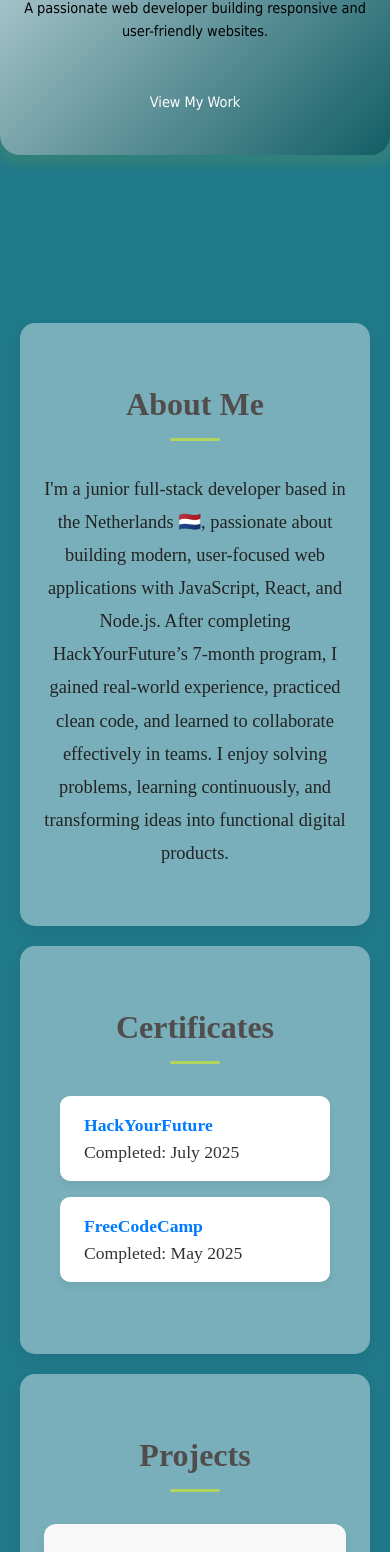
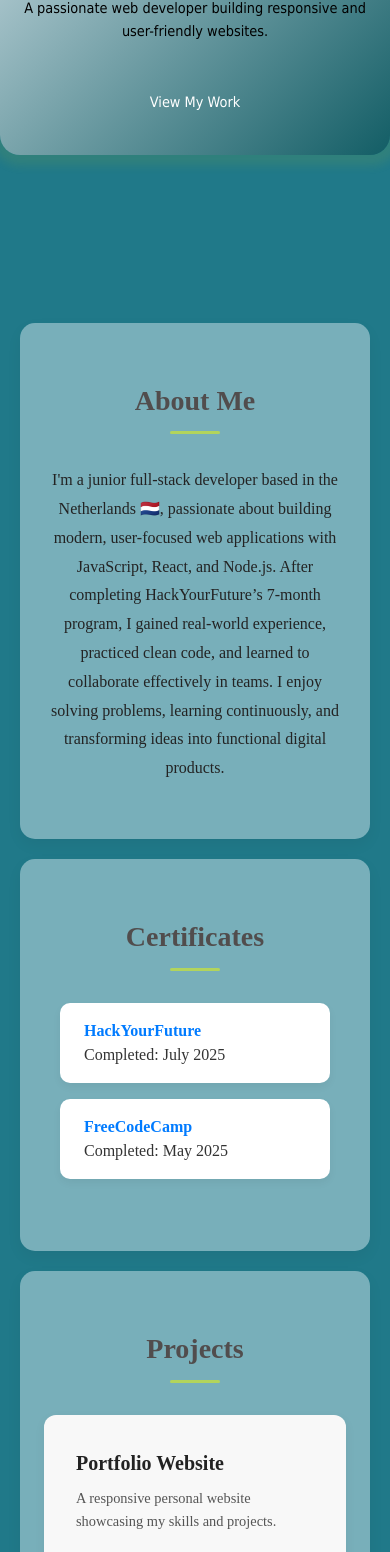
Before and after one commit to Hossein-Kelisa/Hossein-Kelisa-Portfolio, a React (Vite) app: page / in a window 390 px wide. Shown: the part 424-1976 px from the top of the page. Built offline with nearby package versions, Linux system fonts and the light colour scheme.

Commit message:
update it

```diff
--- a/src/components/About.css
+++ b/src/components/About.css
@@ -39,3 +39,11 @@
     font-size: 2rem;
   }
 }
+@media (max-width: 480px) {
+  .about-section p {
+    font-size: 1rem;
+  }
+  .about-section h2 {
+    font-size: 1.75rem;
+  }
+}
--- a/src/components/Certificates.css
+++ b/src/components/Certificates.css
@@ -66,3 +66,11 @@
     padding: 0 1rem;
   }
 }
+@media (max-width: 480px) {
+  .certification-section h2 {
+    font-size: 1.75rem;
+  }
+  .cert-list li {
+    font-size: 1rem;
+  }
+}
--- a/src/components/Projects.css
+++ b/src/components/Projects.css
@@ -78,3 +78,14 @@
     width: 100%;
   }
 }
+@media (max-width: 480px) {
+  .project-section h2 {
+    font-size: 1.75rem;
+  }
+  .project-card h3 {
+    font-size: 1.25rem;
+  }
+  .project-card p {
+    font-size: 0.9rem;
+  }
+}
```
